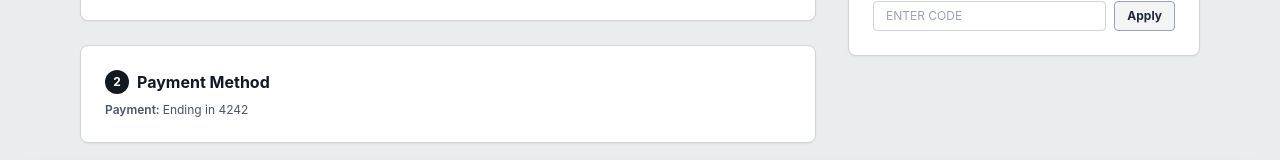
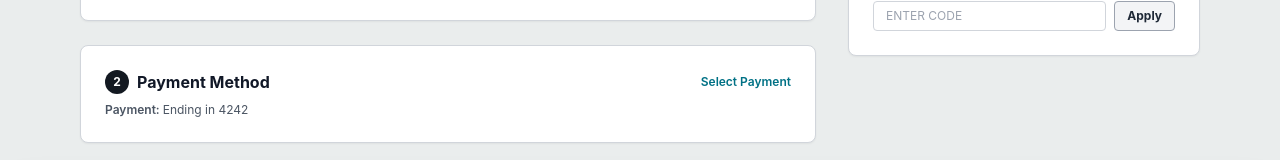
Before and after one commit to TechnicalBoard-IIITG/bug_bounty, a Next.js app: page /checkout in a window 1280 px wide. Shown: the part 519-679 px from the top of the page. Built offline with nearby package versions, Linux system fonts and the light colour scheme.

Commit message:
fix(ux): make payment step clickable directly, anchor CVV tooltip above icon, add review filter dropdown

```diff
--- a/src/app/checkout/page.tsx
+++ b/src/app/checkout/page.tsx
@@ -308,19 +308,26 @@ export default function CheckoutPage() {
 
           {/* STEP 2: Payment Method */}
           <div className="bg-white rounded-lg border border-gray-300 p-6 shadow-sm">
-            <div className="flex items-center justify-between">
+            <div
+              onClick={() => setActiveStep(2)}
+              className="flex items-center justify-between cursor-pointer"
+            >
               <h2 className="text-base font-bold text-gray-900 flex items-center gap-2">
                 <span className="flex h-6 w-6 rounded-full bg-amazon-nav text-white text-xs items-center justify-center font-bold">
                   2
                 </span>
                 Payment Method
               </h2>
-              {activeStep > 2 && (
+              {activeStep !== 2 && (
                 <button
-                  onClick={() => setActiveStep(2)}
+                  type="button"
+                  onClick={(e) => {
+                    e.stopPropagation();
+                    setActiveStep(2);
+                  }}
                   className="text-xs font-semibold text-amazon-link hover:underline"
                 >
-                  Change
+                  {activeStep > 2 ? "Change" : "Select Payment"}
                 </button>
               )}
             </div>
@@ -395,15 +402,24 @@ export default function CheckoutPage() {
                       <div className="relative">
                         <label className="text-xs font-bold text-gray-700 flex items-center gap-1 mb-1">
                           <span>CVV</span>
+                          <span className="relative inline-flex items-center">
                             <HelpCircle
-                            className="h-3.5 w-3.5 text-gray-500 cursor-pointer"
+                              className="h-3.5 w-3.5 text-gray-500 hover:text-gray-800 cursor-pointer"
                               onMouseEnter={() => setShowCvvTooltip(true)}
+                              onClick={() => setShowCvvTooltip(true)}
                               onMouseLeave={() => {
                                 if (!UI_CONFIG.persistHelpTooltipOnLeave) {
                                   setShowCvvTooltip(false);
                                 }
                               }}
                             />
+                            {showCvvTooltip && (
+                              <div className="absolute bottom-full left-1/2 -translate-x-1/2 mb-2 w-52 bg-gray-900 text-white text-[11px] p-2.5 rounded shadow-xl z-30 pointer-events-auto leading-normal">
+                                The 3- or 4-digit code on the back of your credit/debit card.
+                                <div className="absolute top-full left-1/2 -translate-x-1/2 border-4 border-transparent border-t-gray-900" />
+                              </div>
+                            )}
+                          </span>
                         </label>
 
                         <input
@@ -414,12 +430,6 @@ export default function CheckoutPage() {
                           placeholder="123"
                           className="w-full rounded border border-gray-300 px-3 py-1.5 text-xs font-mono focus:border-amazon-orange focus:outline-none bg-white"
                         />
-
-                        {showCvvTooltip && (
-                          <div className="absolute top-full left-0 mt-1 w-52 bg-gray-900 text-white text-[11px] p-2.5 rounded shadow-xl z-30">
-                            The 3- or 4-digit code on the back of your credit/debit card.
-                          </div>
-                        )}
                       </div>
                     </div>
                   </div>
--- a/src/components/ReviewSection.tsx
+++ b/src/components/ReviewSection.tsx
@@ -128,6 +128,7 @@ export const ReviewSection: React.FC<ReviewSectionProps> = ({
 
           {/* Star breakdown bars */}
           <div className="space-y-2 pt-2">
+            <p className="text-[11px] text-gray-500 font-medium">Click a star rating to filter reviews:</p>
             {[5, 4, 3, 2, 1].map((stars) => {
               const percentages: Record<number, number> = {
                 5: 72,
@@ -190,6 +191,29 @@ export const ReviewSection: React.FC<ReviewSectionProps> = ({
 
         {/* Right Column: Review Cards */}
         <div className="md:col-span-2 space-y-6">
+          <div className="flex flex-col sm:flex-row sm:items-center justify-between gap-2 border-b border-gray-200 pb-3">
+            <h4 className="font-bold text-sm text-gray-900">
+              Customer Reviews ({reviews.length})
+            </h4>
+            <div className="flex items-center gap-2 text-xs">
+              <label className="text-gray-600 font-medium whitespace-nowrap">Filter by rating:</label>
+              <select
+                value={selectedStarFilter === null ? "all" : String(selectedStarFilter)}
+                onChange={(e) => {
+                  const val = e.target.value;
+                  setSelectedStarFilter(val === "all" ? null : Number(val));
+                }}
+                className="bg-gray-50 border border-gray-300 rounded px-2.5 py-1 text-xs font-semibold text-gray-800 focus:outline-none focus:border-amazon-orange cursor-pointer"
+              >
+                <option value="all">All Stars</option>
+                <option value="5">5 Star only</option>
+                <option value="4">4 Star only</option>
+                <option value="3">3 Star only</option>
+                <option value="2">2 Star only</option>
+                <option value="1">1 Star only</option>
+              </select>
+            </div>
+          </div>
           {filteredReviews.length === 0 ? (
             <p className="text-xs text-gray-500 py-4">No reviews match the selected filter.</p>
           ) : (
```
Lines whose indentation alone changed are shown as unchanged.
